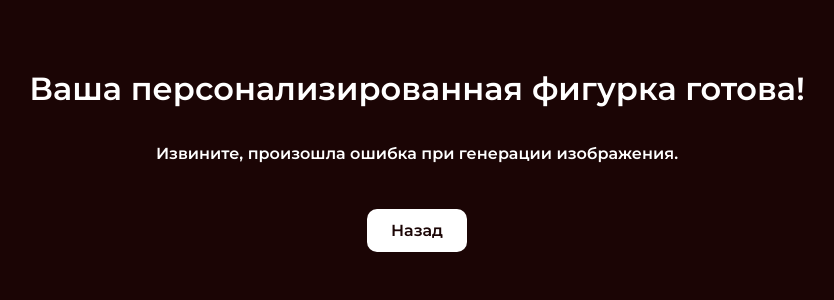
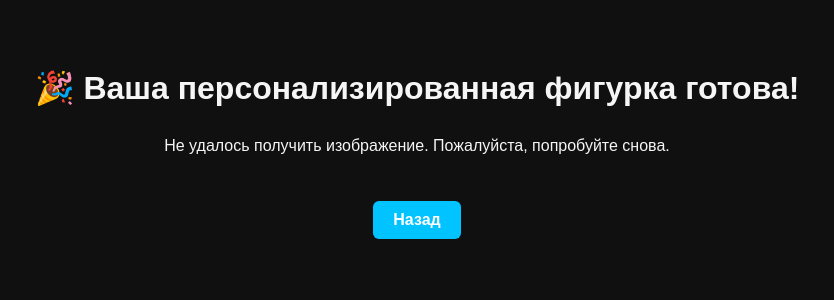
Before and after one commit to sneekers707/-figurine-server, a Flask app: template templates/result.html in a window 1280 px wide. Shown: the top 300 px of the page, without its empty margins (223-1057 px from the left). Run offline with Flask 3, Linux system fonts and the light colour scheme; the template is opened without the code that fills it, so the values that code supplies are empty.

Commit message:
Update result.html

```diff
--- a/templates/result.html
+++ b/templates/result.html
@@ -3,47 +3,47 @@
 <head>
     <meta charset="UTF-8">
     <title>Результат генерации</title>
-    <link href="https://fonts.googleapis.com/css2?family=Montserrat:wght@600&display=swap" rel="stylesheet">
     <style>
         body {
-            font-family: 'Montserrat', sans-serif;
-            background-color: #1b0505;
-            color: #fff;
-            display: flex;
-            flex-direction: column;
-            align-items: center;
+            background-color: #101010;
+            color: #f5f5f5;
+            font-family: Arial, sans-serif;
+            text-align: center;
             padding: 40px;
         }
         h1 {
-            margin-bottom: 20px;
+            margin-bottom: 30px;
         }
         img {
             max-width: 100%;
-            border-radius: 20px;
+            height: auto;
+            border-radius: 12px;
             box-shadow: 0 0 20px rgba(255, 255, 255, 0.2);
         }
         a.button {
             display: inline-block;
             margin-top: 30px;
-            padding: 12px 24px;
-            background-color: #fff;
-            color: #1b0505;
-            border-radius: 10px;
+            padding: 10px 20px;
+            background-color: #00c3ff;
+            color: white;
             text-decoration: none;
             font-weight: bold;
+            border-radius: 6px;
         }
         a.button:hover {
-            background-color: #e6e6e6;
+            background-color: #009fd6;
         }
     </style>
 </head>
 <body>
-    <h1>Ваша персонализированная фигурка готова!</h1>
+    <h1>🎉 Ваша персонализированная фигурка готова!</h1>
     {% if image_url %}
-        <img src="{{ image_url }}" alt="Результат">
+        <img src="{{ image_url }}" alt="Сгенерированное изображение">
+        <br>
+        <a class="button" href="/">Создать ещё</a>
     {% else %}
-        <p>Извините, произошла ошибка при генерации изображения.</p>
+        <p>Не удалось получить изображение. Пожалуйста, попробуйте снова.</p>
+        <a class="button" href="/">Назад</a>
     {% endif %}
-    <a href="/" class="button">Назад</a>
 </body>
 </html>
```
